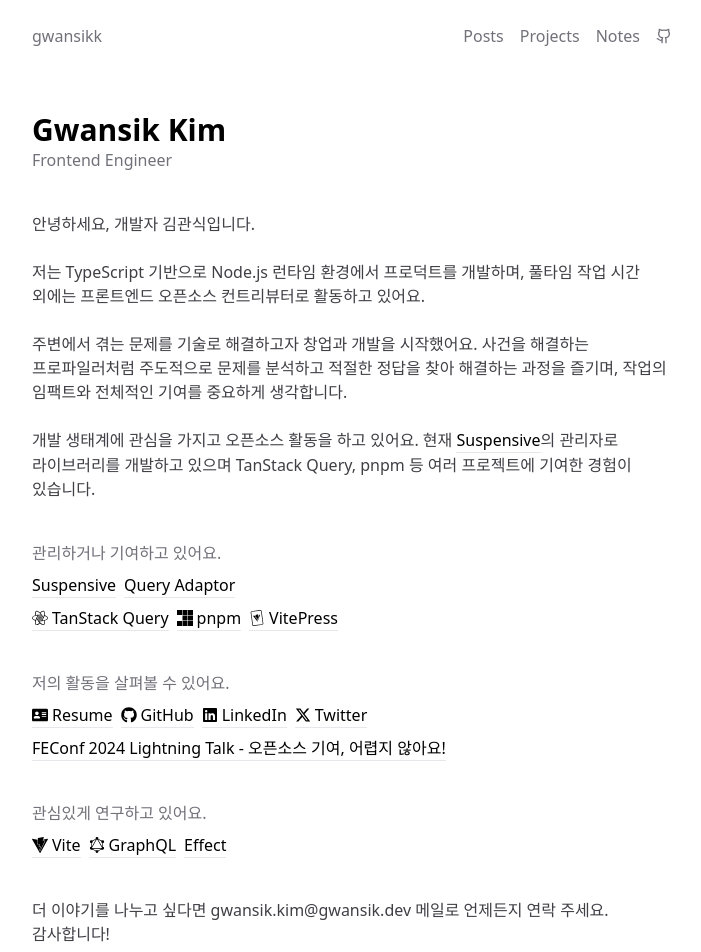
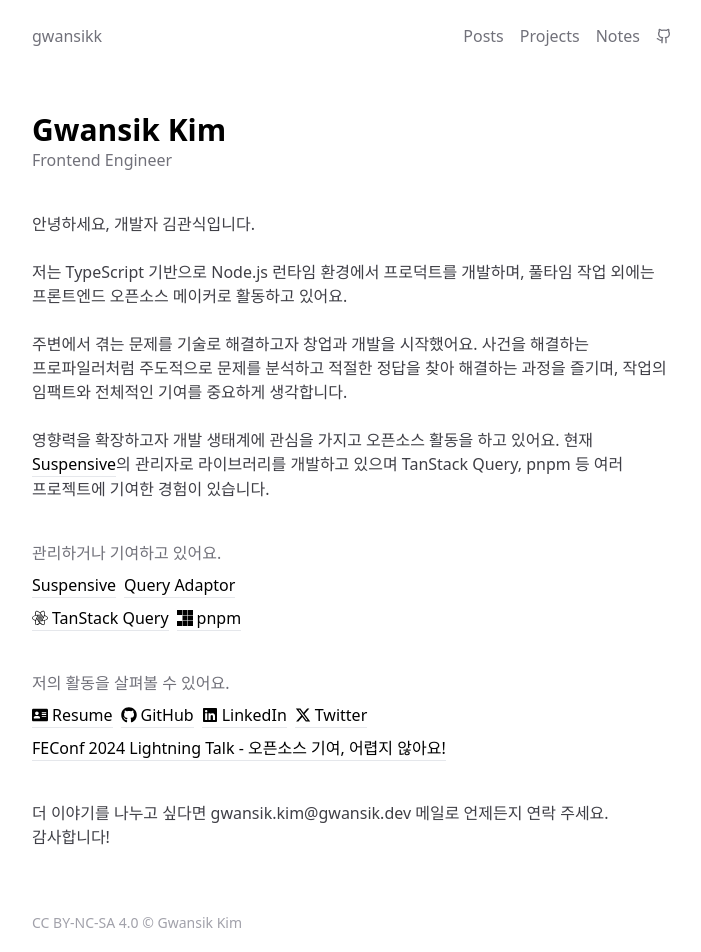
Before and after one commit to gwansikk/gwansik.dev, a Next.js app: page / in a window 1280 px wide. Shown: the top 952 px of the page, without its empty margins (288-989 px from the left). Built offline with nearby package versions, Linux system fonts and the light colour scheme.

Commit message:
chore: update contents

```diff
--- a/src/app/page.tsx
+++ b/src/app/page.tsx
@@ -3,13 +3,7 @@
 import Title from '@/app/components/Title';
 import HyperLink from '@/app/components/HyperLink';
 
-import {
-  SiReactquery,
-  SiPnpm,
-  SiVitepress,
-  SiVite,
-  SiGraphql,
-} from 'react-icons/si';
+import { SiReactquery, SiPnpm } from 'react-icons/si';
 import { FaAddressCard, FaGithub, FaLinkedin } from 'react-icons/fa';
 import { FaXTwitter } from 'react-icons/fa6';
 
@@ -24,8 +18,7 @@
         <p>안녕하세요, 개발자 김관식입니다.</p>
         <p>
           저는 TypeScript 기반으로 Node.js 런타임 환경에서 프로덕트를 개발하며,
-          풀타임 작업 시간 외에는 프론트엔드 오픈소스 컨트리뷰터로 활동하고
-          있어요.
+          풀타임 작업 외에는 프론트엔드 오픈소스 메이커로 활동하고 있어요.
         </p>
         <p>
           주변에서 겪는 문제를 기술로 해결하고자 창업과 개발을 시작했어요.
@@ -34,7 +27,8 @@
           중요하게 생각합니다.
         </p>
         <p>
-          개발 생태계에 관심을 가지고 오픈소스 활동을 하고 있어요. 현재{' '}
+          영향력을 확장하고자 개발 생태계에 관심을 가지고 오픈소스 활동을 하고
+          있어요. 현재{' '}
           <HyperLink href='https://suspensive.org'>Suspensive</HyperLink>의
           관리자로 라이브러리를 개발하고 있으며 TanStack Query, pnpm 등 여러
           프로젝트에 기여한 경험이 있습니다.
@@ -59,12 +53,6 @@
             href='https://github.com/pnpm/pnpm/issues?q=involves%3Agwansikk'
           >
             pnpm
-          </HyperLink>
-          <HyperLink
-            icon={<SiVitepress />}
-            href='https://github.com/vuejs/vitepress/issues?q=involves%3Agwansikk'
-          >
-            VitePress
           </HyperLink>
         </List>
       </Section>
@@ -92,17 +80,6 @@
           </HyperLink>
         </List>
       </Section>
-      <Section title='관심있게 연구하고 있어요.'>
-        <List>
-          <HyperLink icon={<SiVite />} href='https://vite.dev'>
-            Vite
-          </HyperLink>
-          <HyperLink icon={<SiGraphql />} href='https://graphql.org'>
-            GraphQL
-          </HyperLink>
-          <HyperLink href='https://effect.website'>Effect</HyperLink>
-        </List>
-      </Section>
       <section>
         <p>
           더 이야기를 나누고 싶다면 gwansik.kim@gwansik.dev 메일로 언제든지 연락
```
